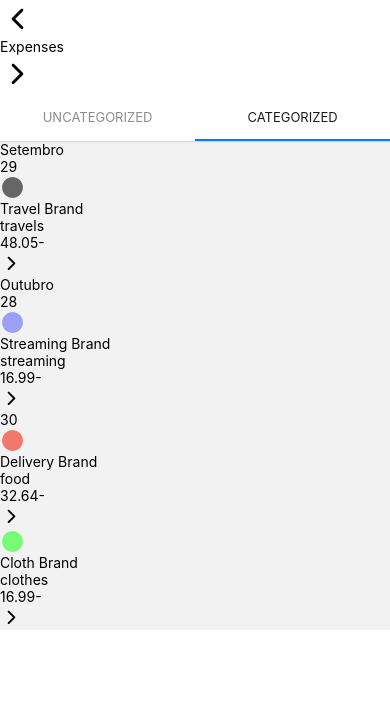
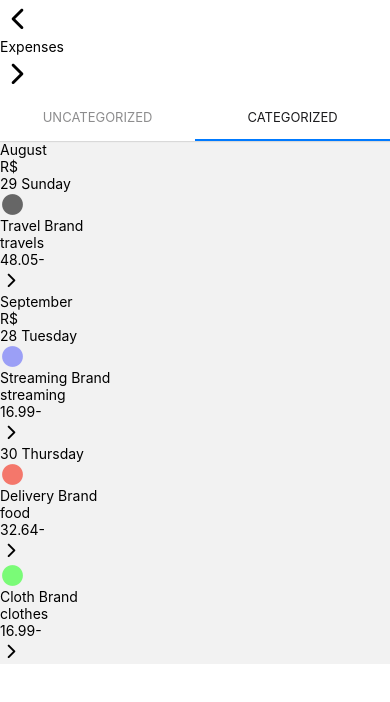
Before and after one commit to luiz-couto/budGet, a React Native app in the folder app/: screen /Categorized in a window 390 px wide. Shown: the top 702 px of the page. Built offline with nearby package versions, Linux system fonts and the light colour scheme; what native-base would draw is missing.

Commit message:
added styles to section list in expenseList component

```diff
--- a/app/src/components/ExpenseList/index.tsx
+++ b/app/src/components/ExpenseList/index.tsx
@@ -15,6 +15,8 @@ const LAST_MONTH = 12
 
 const FIRST_DAY = 1
 const LAST_DAY = 31
+
+const LANGUAGE: Language = 'english'
 
 interface propsType {
   expenses: Expense[]
@@ -41,7 +43,7 @@ const getFilteredExpenseList = (expenseList: Expense[]) => {
     if(monthlyExpenses.length == 0) continue
 
     let monthlyData: MonthlyData = {
-      title: getMonthName(month, 'portuguese_brazil'),
+      title: getMonthName(month-1),
       data: []
     }
 
@@ -54,7 +56,7 @@ const getFilteredExpenseList = (expenseList: Expense[]) => {
       if(dailyExpenses.length == 0) continue
 
       dailyArr.push({
-        title: day.toString(),
+        title: `${day} ${getWeekdayName(dailyExpenses[0].date.getDay())}`,
         data: dailyExpenses
       })
 
@@ -66,8 +68,12 @@ const getFilteredExpenseList = (expenseList: Expense[]) => {
   return expenses
 }
 
-const getMonthName = (monthNum: number, language:Language) => {
-  return DateC[language].months[monthNum]
+const getMonthName = (monthNum: number) => {
+  return DateC[LANGUAGE].months[monthNum]
+}
+
+const getWeekdayName = (weekdayNum: number) => {
+  return DateC[LANGUAGE].weekdays[weekdayNum]
 }
 
 const ExpenseList = (props: propsType) => {
@@ -78,13 +84,18 @@ const ExpenseList = (props: propsType) => {
         sections={filteredExpenses}
         stickySectionHeadersEnabled={true}
         renderSectionHeader={({ section }) => (
-          <Text>{section.title}</Text>
+          <View style={styles.month_header_box}>
+            <Text style={styles.month_name}>{section.title}</Text>
+            <Text style={styles.coin_sign_text}>R$</Text>
+          </View>
         )}
         renderItem={({ item }) => (
           <SectionList
             sections={item}
             renderSectionHeader={({ section }) => (
-              <Text>{section.title}</Text>
+              <View style={styles.weekday_header_box}>
+                <Text style={styles.weekday_text}>{section.title}</Text>
+              </View>
             )}
             renderItem={({ item }) => (
               <ExpenseItem expense={item}/>
--- a/app/src/components/ExpenseList/styles.scss
+++ b/app/src/components/ExpenseList/styles.scss
@@ -3,3 +3,30 @@
 .list_container {
     flex: 1;
 }
+
+.month_header_box {
+    flex-direction: row;
+    justify-content: space-between;
+    padding: 15px;
+    background-color: $white;
+}
+
+.month_name {
+    font-family: 'Ruda';
+    font-size: 17px;
+    text-transform: capitalize;
+}
+
+.coin_sign_text {
+    font-family: 'Ruda';
+    font-size: 17px;
+}
+
+.weekday_header_box {
+    padding: 5px;
+    align-items: center;
+}
+
+.weekday_text {
+    font-family: 'Ruda';
+}
```
